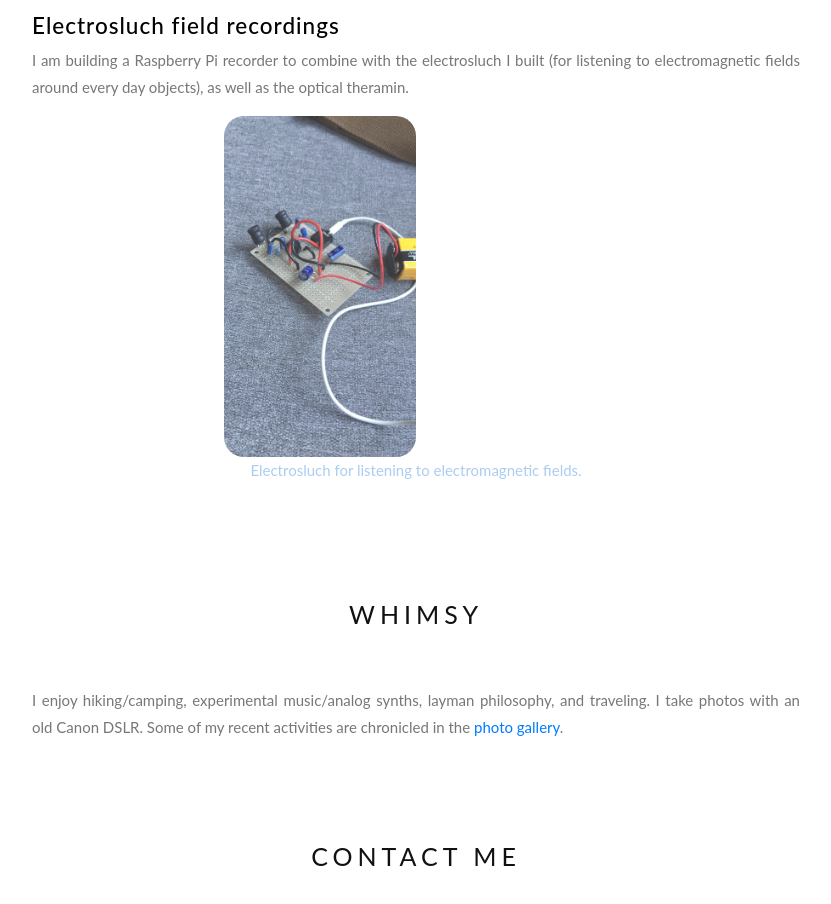
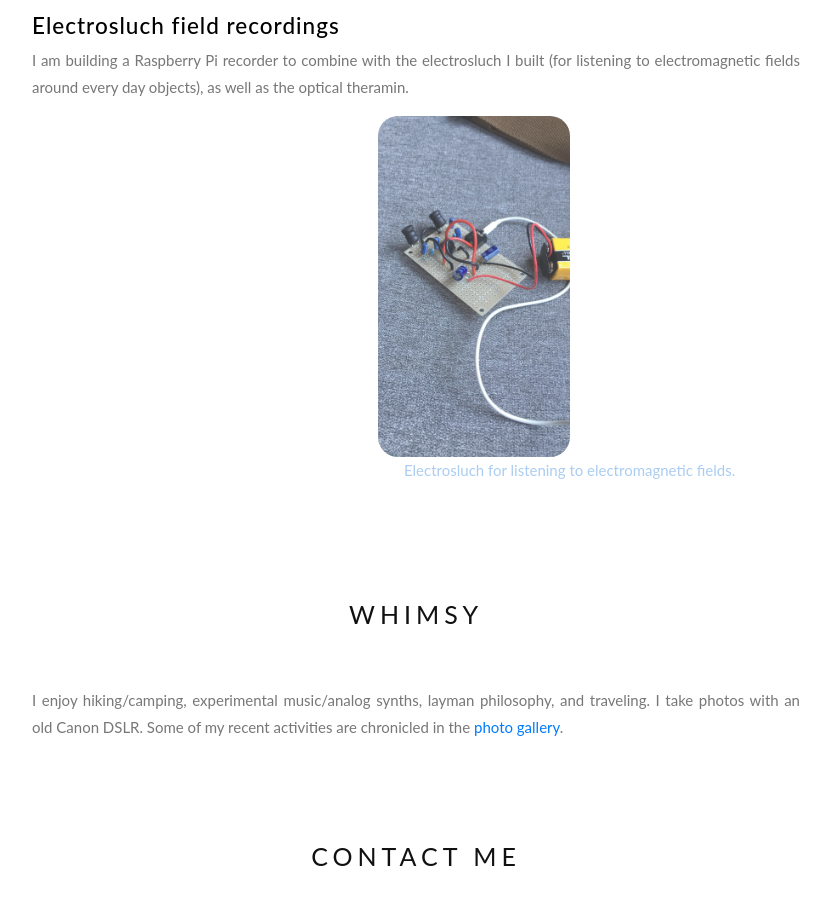
Before and after one commit to agacz/site, a plain HTML site: page index.html in a window 1280 px wide. Shown: the part 9457-10361 px from the top of the page, without its empty margins (224-1055 px from the left). Drawn offline with nearby package versions, Linux system fonts and the light colour scheme.

Commit message:
Update index.html

```diff
--- a/index.html
+++ b/index.html
@@ -393,7 +393,7 @@
           <p>I am building a Raspberry Pi recorder to combine with the electrosluch I built (for listening to electromagnetic fields around every day objects), as well as the optical theramin.</p>
 
 
-           <div style="float:center; width:50%; margin-left:25%">
+           <div style="float:center; width:50%; margin-left:45%">
                 <figure>
                     <img src="projects/elektro.jpeg" alt="Electrosluch" style="width:50%; opacity: 0.80; border-radius: 20px;">
                         <figcaption><p id="p01">Electrosluch for listening to electromagnetic fields.</p></figcaption>
```
